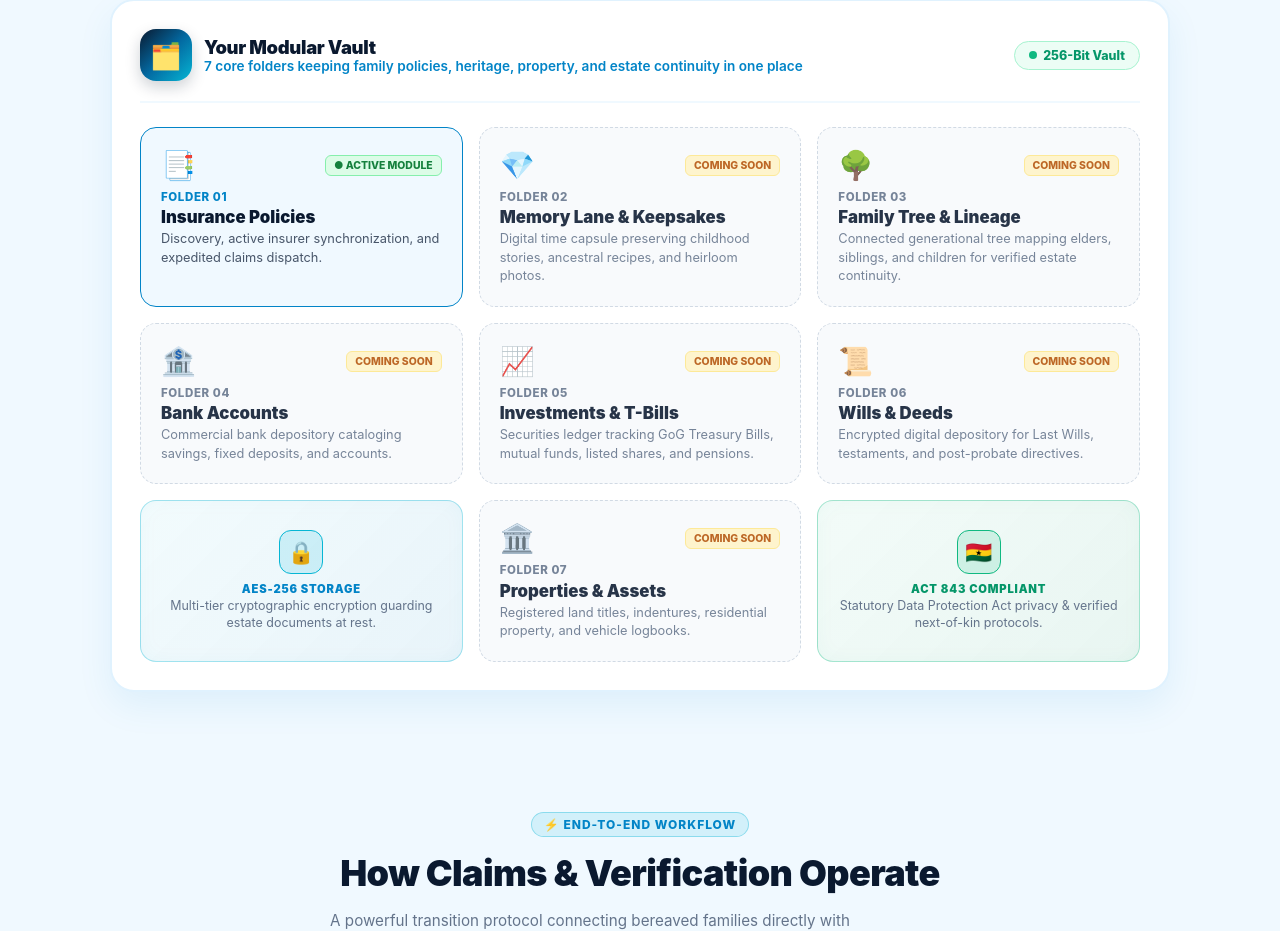
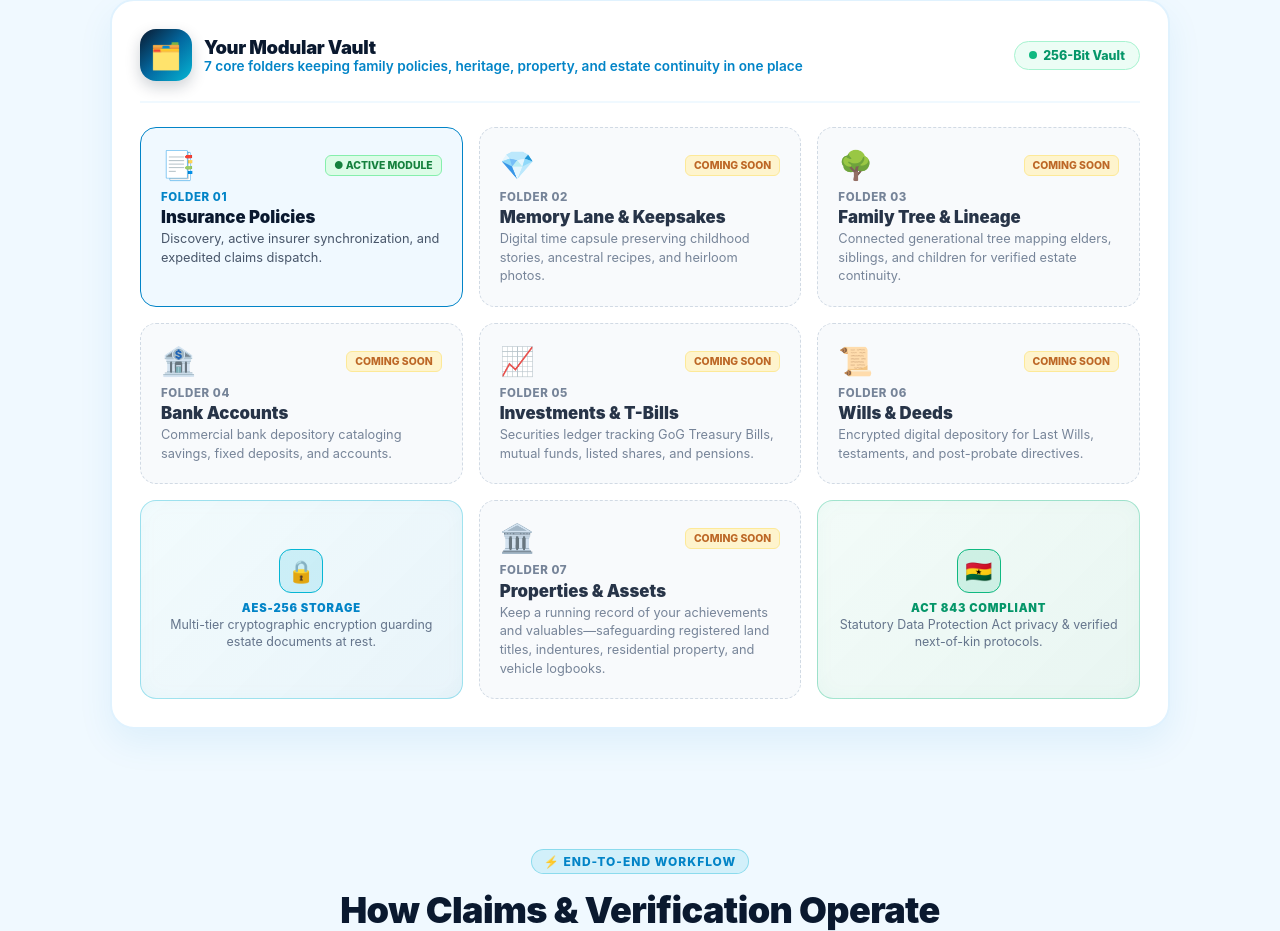
Before and after one commit to Wolfgh12/insurance-discovery, a Django app: page / in a window 1280 px wide. Shown: the part 3180-4111 px from the top of the page. Run offline with Django 5.2, Linux system fonts and the light colour scheme; data comes from the database, SQL or seed files in the repository; data that the repository does not hold is empty; some libraries are stand-ins or nearby versions.

Commit message:
Update Properties & Assets description to record achievements and valuables

```diff
--- a/templates/home.html
+++ b/templates/home.html
@@ -1883,7 +1883,7 @@
       </div>
       <div style="font-size: 0.72rem; font-weight: 800; text-transform: uppercase; color: {% if platform_config.module_assets_enabled %}#0284C7{% else %}#64748B{% endif %}; letter-spacing: 0.6px;">Folder 07</div>
       <div style="font-size: 1.05rem; font-weight: 900; color: var(--primary-deep-navy); margin: 0.2rem 0;">Properties &amp; Assets</div>
-      <div style="font-size: 0.8rem; color: #64748B; line-height: 1.45;">Registered land titles, indentures, residential property, and vehicle logbooks.</div>
+      <div style="font-size: 0.8rem; color: #64748B; line-height: 1.45;">Keep a running record of your achievements and valuables—safeguarding registered land titles, indentures, residential property, and vehicle logbooks.</div>
     </div>
 
     <!-- ROW 3 / Col 3: Right Decorative Accent Box -->
```
